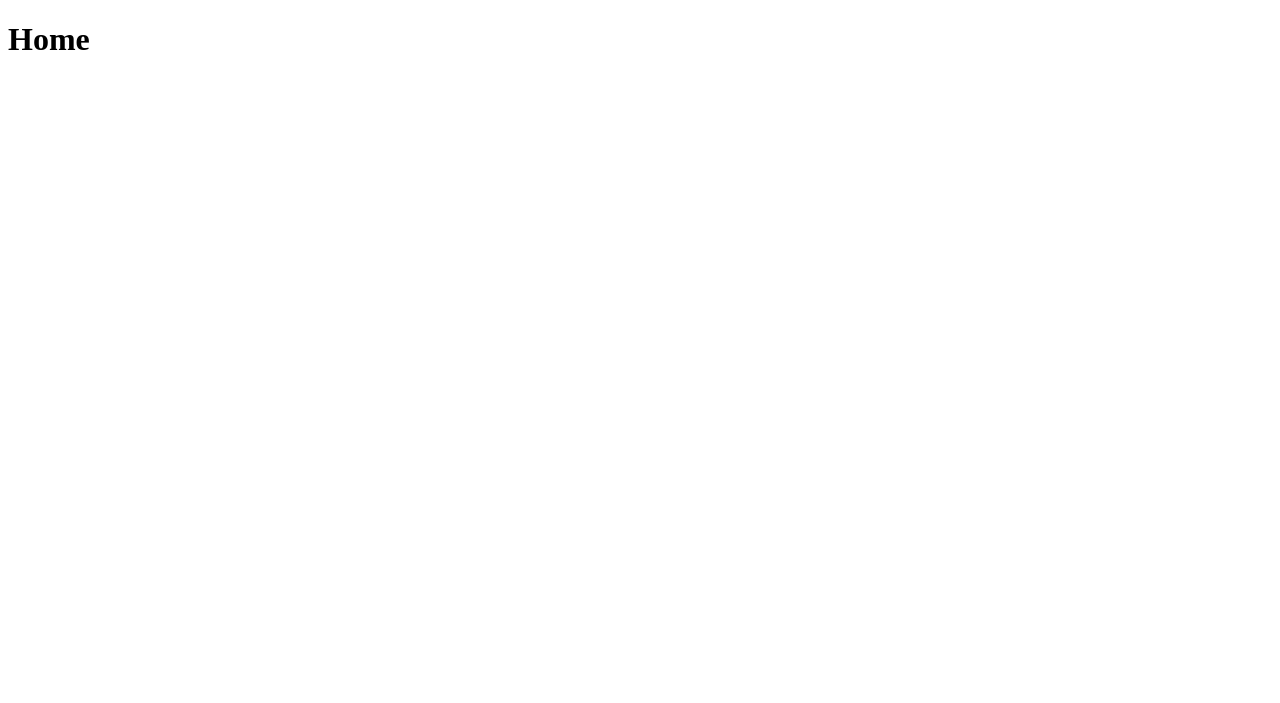
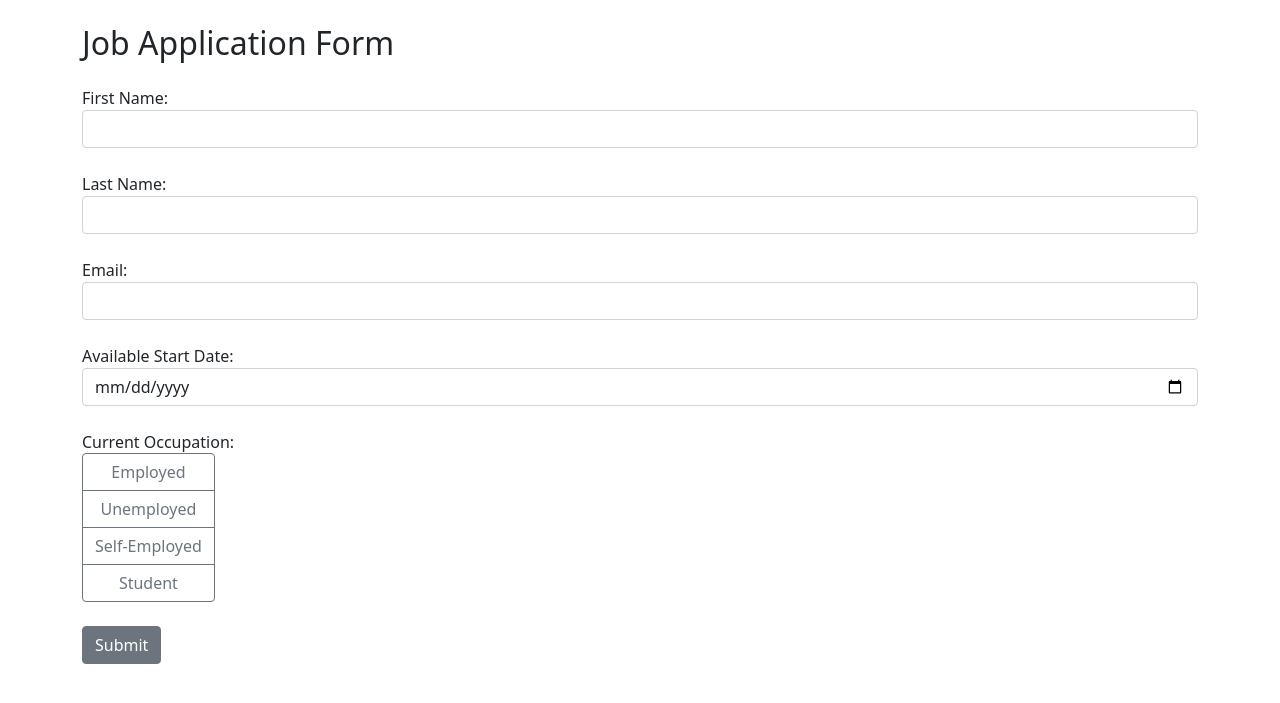
Before and after one commit to xPSingh26/Job-Application-Form, a Django app: page / in a window 1280 px wide. Before the commit the part shown is almost empty. Shown: the top 703 px of the page. Run offline with Django 5.2, Linux system fonts and the light colour scheme.

Commit message:
storing user input

```diff
--- a/job_application/templates/index.html
+++ b/job_application/templates/index.html
@@ -1,10 +1,62 @@
 <!DOCTYPE html>
 <html lang="en">
-<head>
-    <meta charset="UTF-8">
-    <title>Home</title>
-</head>
-<body>
-    <h1>Home</h1>
-</body>
+    <head>
+        <meta charset="UTF-8">
+        <meta name="viewport" content="width=device-width, initial-scale=1, shrink-to-fit=no">
+        <link rel="stylesheet" href="https://cdn.jsdelivr.net/npm/bootstrap@5.1.3/dist/css/bootstrap.min.css">
+        <title>Job Application Form</title>
+    </head>
+    <body>
+        <div class="container">
+            <h2 class="mt-4 mb-4">Job Application Form</h2>
+            <form method="post">
+                {% csrf_token %}
+                <div class="form-group mb-4">
+                    <label for="first_name">First Name:</label>
+                    <input class="form-control" type="text" name="first_name" id="first_name" required>
+                </div>
+                <div class="form-group mb-4">
+                    <label for="last_name">Last Name:</label>
+                    <input class="form-control" type="text" name="last_name" id="last_name" required>
+                </div>
+                <div class="form-group mb-4">
+                    <label for="email">Email:</label>
+                    <input class="form-control" type="email" name="email" id="email" required>
+                </div>
+                <div class="form-group mb-4">
+                    <label for="date">Available Start Date:</label>
+                    <input class="form-control" type="date" name="date" id="date" required>
+                </div>
+                <div class="form-group mb-4">
+                    <label>Current Occupation:</label>
+                    <br>
+                    <div class="btn-group-vertical">
+                        <input class="btn-check form-control" type="radio" name="occupation" id="employed" value="employed" required>
+                        <label class="btn btn-outline-secondary" for="employed">Employed</label>
+
+                        <input class="btn-check form-control" type="radio" name="occupation" id="unemployed" value="unemployed" required>
+                        <label class="btn btn-outline-secondary" for="unemployed">Unemployed</label>
+
+                        <input class="btn-check form-control" type="radio" name="occupation" id="self_employed" value="self-employed" required>
+                        <label class="btn btn-outline-secondary" for="self_employed">Self-Employed</label>
+
+                        <input class="btn-check form-control" type="radio" name="occupation" id="student" value="student" required>
+                        <label class="btn btn-outline-secondary" for="student">Student</label>
+                    </div>
+                </div>
+                <button class="btn btn-secondary mb-10" type="submit">Submit</button>
+
+                {% if messages %}
+                <div class="alert alert-success mt-10 mb-10">
+                    {% for message in messages %}
+                        {{ message }}
+                    {% endfor %}
+                </div>
+                {% endif %}
+            </form>
+        </div>
+
+        <script src="https://code.jquery.com/jquery-3.6.0.min.js"></script>
+        <script src="https://cdn.jsdelivr.net/npm/bootstrap@5.1.3/dist/js/bootstrap.min.js"></script>
+    </body>
 </html>
--- a/job_application/views.py
+++ b/job_application/views.py
@@ -1,5 +1,16 @@
 from django.shortcuts import render
+from .forms import ApplicationForm
 
 
 def index(request):
+    if request.method == 'POST':
+        form = ApplicationForm(request.POST)
+        if form.is_valid():
+            firstName = form.cleaned_data['first_name']
+            lastName = form.cleaned_data['last_name']
+            email = form.cleaned_data['email']
+            date = form.cleaned_data['date']
+            occupation = form.cleaned_data['occupation']
+            print(firstName)
+
     return render(request, 'index.html')
```
Also changed, not shown: job_application/forms.py (added, +9 -0 lines).
